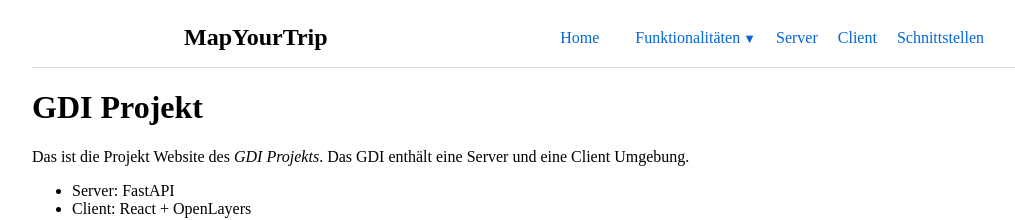
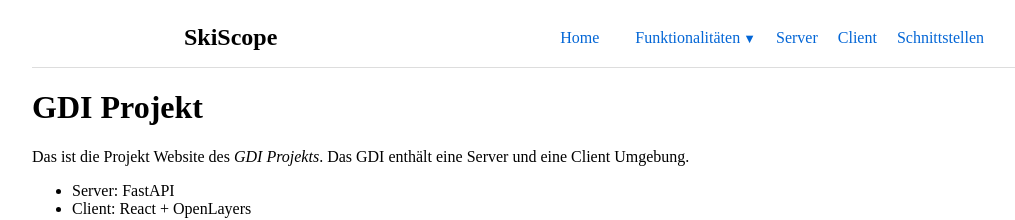
Before and after one commit to Flaviozettel/SkiScope, a Jekyll site: the page built from docs/index.md, in a window 1280 px wide. Shown: the top 220 px of the page, without its empty margins (56-1071 px from the left). Built offline with Jekyll 4.4.1, drawn with Linux system fonts in a browser that asks for light colours.

Commit message:
GitHub Pages

```diff
--- a/docs/_config.yml
+++ b/docs/_config.yml
@@ -1,15 +1,17 @@
-theme: minima
-title: MapYourTrip
+title: SkiScope
 
-# your navbar links
 navbar:
-  - title: "Home"
-    url: "/"
-  - title: "Funktionalitäten"
-    url: "/01_Polarsteps.html"
-  - title: "Server"
-    url: "/backend.html"
-  - title: "Client"
-    url: "/frontend.html"
-  - title: "Schnittstellen"
-    url: "/Schnittstellen.html"
+  - title: Home
+    url: /
+
+  - title: Funktionalitäten
+    url: /01_xxxx.html
+
+  - title: Server
+    url: /backend.html
+
+  - title: Client
+    url: /frontend.html
+
+  - title: Schnittstellen
+    url: /schnittstellen.html
```
